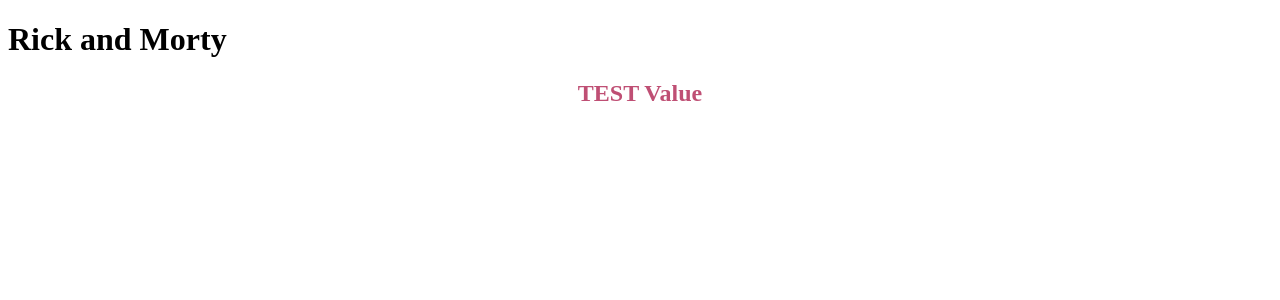
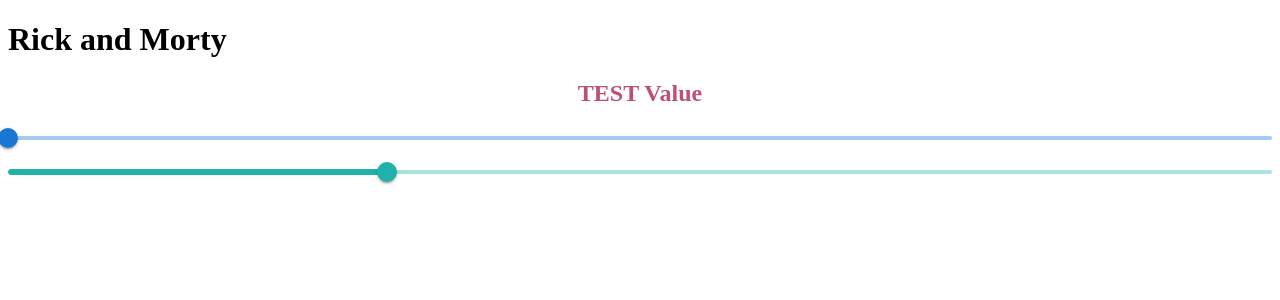
Before and after one commit to aadarsh10c/simp_Login_Page, a React app: page / in a window 1280 px wide. Shown: the top 300 px of the page. Built offline with nearby package versions, Linux system fonts and the light colour scheme.

Commit message:
tested demo of styled components

```diff
--- /dev/null
+++ b/src/components/Slider.jsx
@@ -0,0 +1,15 @@
+import * as React from 'react';
+import Slider from '@mui/material/Slider';
+import { styled } from '@mui/material/styles';
+
+const CustomizedSlider = styled(Slider)`
+    color: #20b2aa;
+
+    :hover {
+        color: #2e8b57;
+    }
+`;
+
+export default function StyledComponents() {
+    return <CustomizedSlider defaultValue={30} />;
+}
--- a/src/index.jsx
+++ b/src/index.jsx
@@ -1,11 +1,15 @@
 import ReactDOM from 'react-dom/client';
 import Test from './test.jsx';
+import StyledComponents from './components/Slider.jsx';
+import Slider from '@mui/material/Slider';
 
 function App() {
     return (
         <>
             <h1>Rick and Morty</h1>
             <Test />
+            <Slider/>
+            <StyledComponents />
         </>
     );
 }
```
